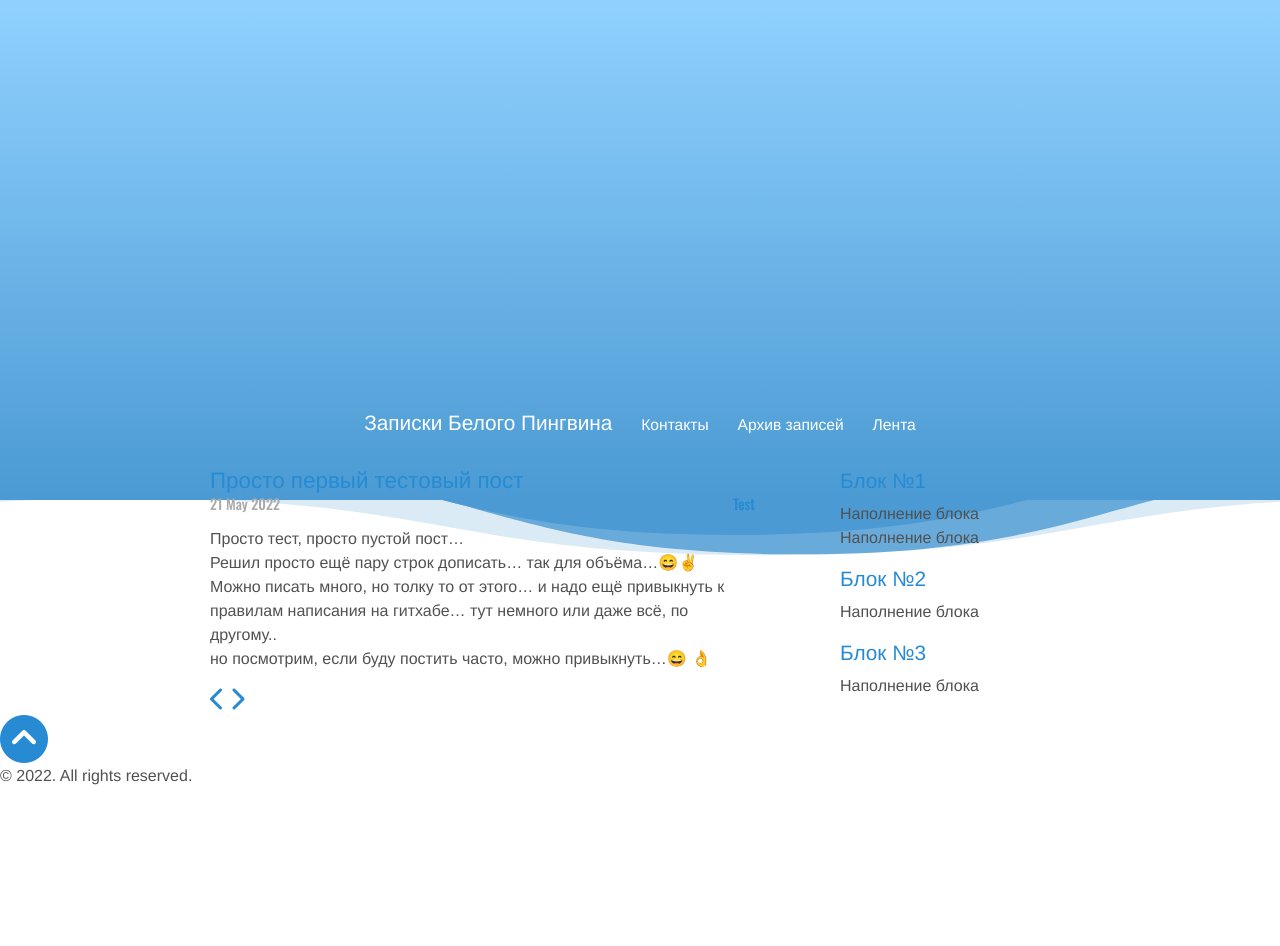
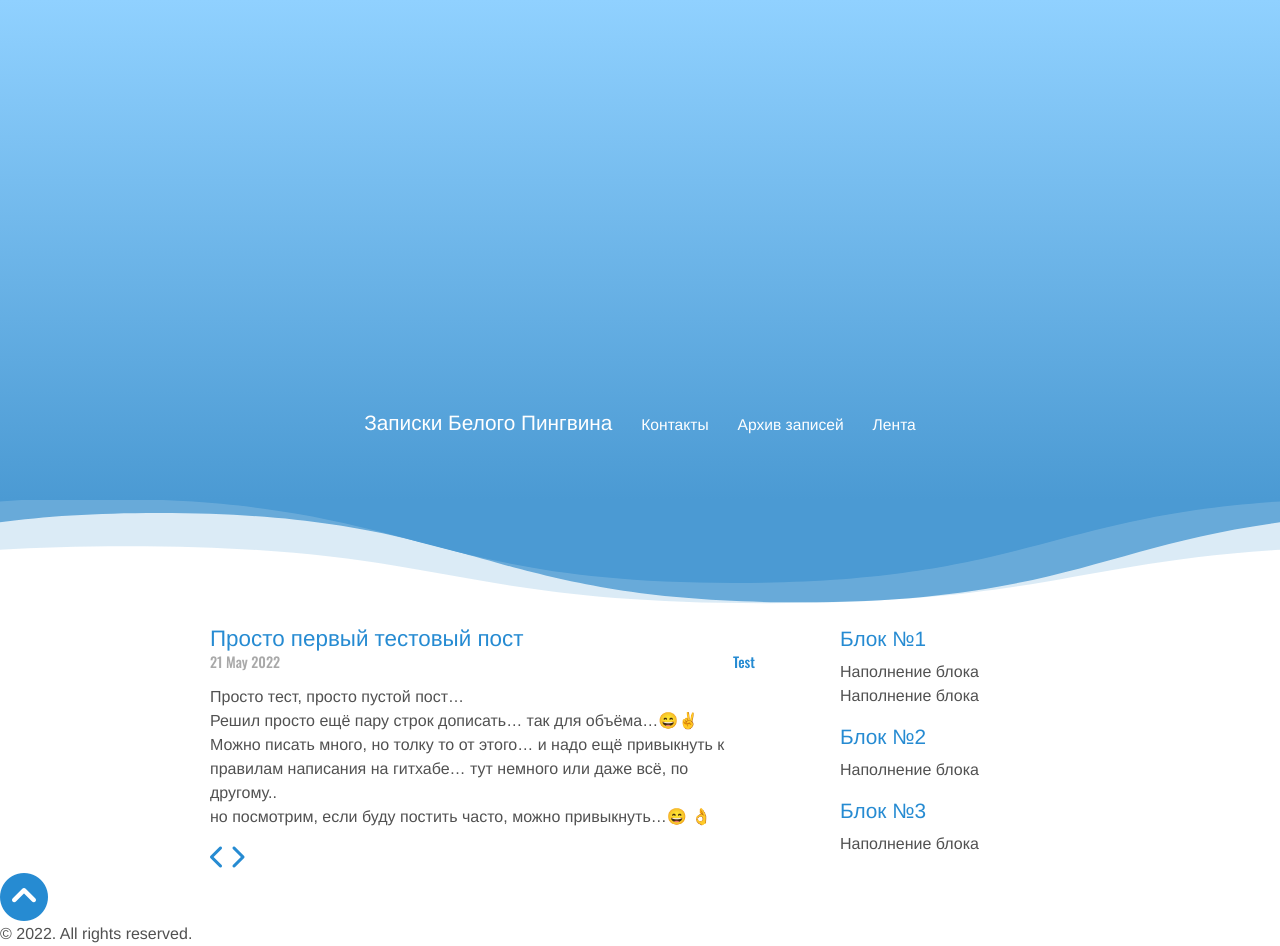
Before and after one commit to whitepingvin/blog, a Jekyll site: the page built from index.html, in a window 1280 px wide. Built offline with Jekyll 4.4.1, drawn with Linux system fonts in a browser that asks for light colours; nearby versions of some CDN libraries; emoji names are drawn with the system emoji font; the list of posts is cut into pages by our own code; before the commit the page ends 900 px from its top, so only the background shows below that.

Commit message:
Update style.css

```diff
--- a/css/style.css
+++ b/css/style.css
@@ -250,7 +250,7 @@ tbody tr:nth-child(odd) th {
 }
 svg.wave {
     overflow: hidden;
-    margin-top: -100px;
+    margin-top: -52px;
     position: relative;
     z-index: -1;
     fill: #4b9ad3;
@@ -267,7 +267,7 @@ h3.masthead-title a {
     max-width: 100%;
     margin: 0 auto;
     justify-content: space-between;
-    margin-top: -130px;
+    margin-top: -20px;
 }
 
 /* ------ CONTAINER ------- */
```
